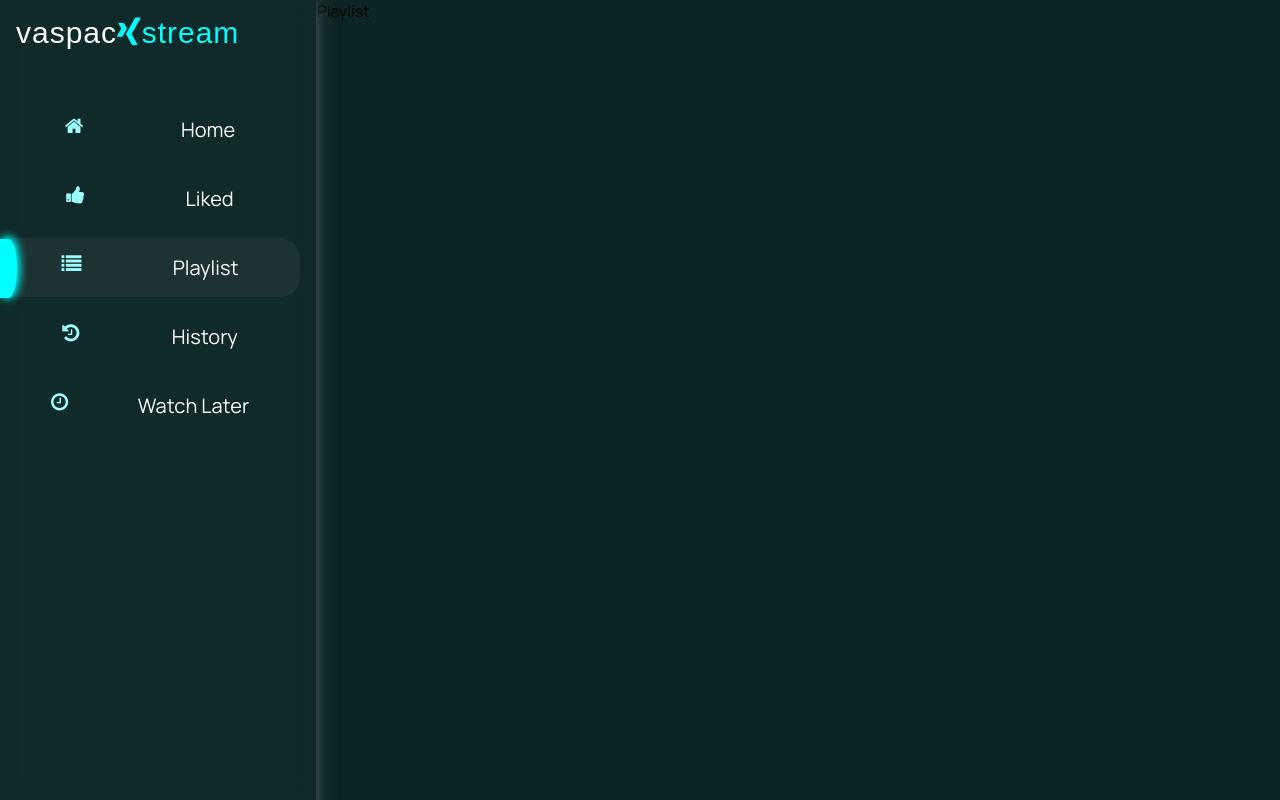
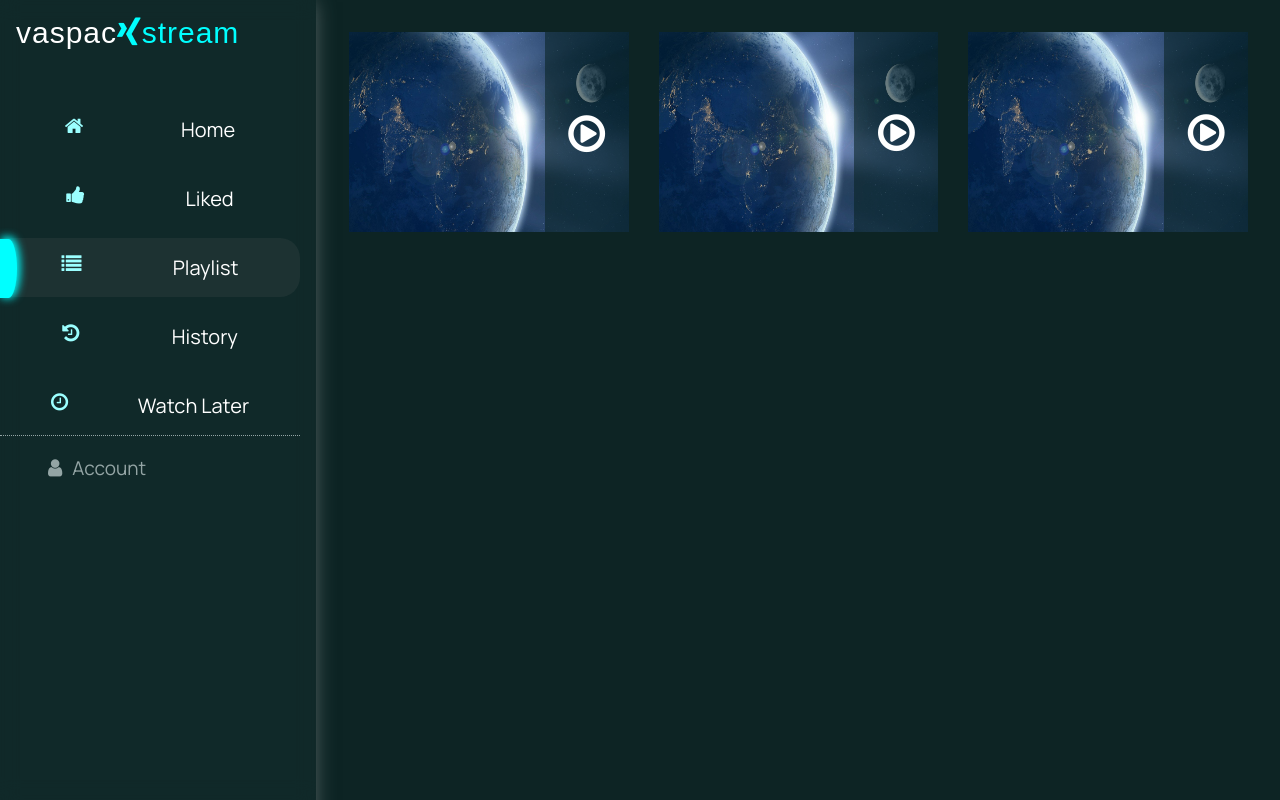
Before and after one commit to vashnavichauhan1825/vaspacx-stream, a React (Create React App) app: page /playlist in a window 1280 px wide. Built offline with nearby package versions, Linux system fonts and the light colour scheme; a web font is replaced by a local one; what miragejs would draw is missing.

Commit message:
add Ui of playlist

```diff
--- a/src/App.js
+++ b/src/App.js
@@ -7,6 +7,7 @@ import History from "pages/History/History";
 import Playlist from "pages/playlist/Playlist";
 import Signup from "components/Auth/Signup";
 import Login from "components/Auth/Login";
+import SinglePlaylistPage from "pages/playlist/playlistComponent/SinglePlaylistPage";
 
 
 function App() {
@@ -20,8 +21,8 @@ function App() {
             <Route path="/liked" element={<Like />} />
             <Route path="/watchlater" element={<WatchLater />} />
             <Route path="/history" element={<History />} />
-            <Route path="playlist" element={<Playlist />} />
-
+            <Route path="/playlist" element={<Playlist />} />
+            <Route path="/singleplaylist" element={<SinglePlaylistPage/>}></Route>
             <Route path="/signup" element={<Signup />} />
             <Route path="/login" element={<Login />} />
           </Routes>
--- a/src/components/Sidebar/Sidebar.js
+++ b/src/components/Sidebar/Sidebar.js
@@ -1,9 +1,11 @@
 import Vaspacx from "components/UI/logo/Vaspacx";
-import { NavLink, useLocation } from "react-router-dom";
+import { useAuthCtx } from "Context/AuthContext";
+import { Link, NavLink, useLocation } from "react-router-dom";
 import "./sidebar.css";
 
 const Sidebar = () => {
   const location = useLocation();
+  const {isLoggedIn,logout} = useAuthCtx();
   return (
 
       <div className="sidebar">
@@ -64,6 +66,10 @@ const Sidebar = () => {
             </li>
           </NavLink>
         </ul>
+        <ul className="sidebar-login-box">
+        {!isLoggedIn? <Link to="/login"><li><i class="fa fa-user" aria-hidden="true"></i><span>Account</span></li></Link>:
+         <li onClick={logout}><i class="fa fa-sign-out" aria-hidden="true"></i><span>Logout</span></li>}
+        </ul>
       </div>
 
   );
--- a/src/components/Sidebar/sidebar.css
+++ b/src/components/Sidebar/sidebar.css
@@ -43,9 +43,10 @@ ul a{
     flex-direction: column;
     gap:10px;
     padding:0;
+    border-bottom:1px dotted var(--sec-txt-color);
 }
 
-ul li{
+.sidebar-list-cont  li{
     position: relative;
     display: flex;
     justify-content: space-around;
@@ -55,23 +56,23 @@ ul li{
     cursor: pointer;
 }
 
-ul .active{
+.sidebar-list-cont  .active{
     background-color: #5a5f5f2e;
     border-bottom-right-radius: 20px;
     border-top-right-radius: 20px;
     text-decoration:none;
 }
 
-ul .inactive{
+.sidebar-list-cont  .inactive{
     color: var(--primary-txt-color);
     text-decoration: none;
 }
 
-ul li i{
+.sidebar-list-cont  li i{
  color:var(--cta-color);
 }
 
-ul .active-item {
+.sidebar-list-cont  .active-item {
     position: absolute;
     width: 17px;
     left: 0%;
@@ -83,7 +84,7 @@ ul .active-item {
     box-shadow: 2px -1px 9px 1px var(--hue-color);
 }
 
-.sidebar-toggle{
+.sidebar-list-cont .sidebar-toggle{
     position: absolute;
     top:5px;
     left:205px;
@@ -94,7 +95,7 @@ ul .active-item {
     cursor: pointer;
 }
 
- ul .inactive-link{
+.sidebar-list-cont  .inactive-link{
     position: absolute;
     width: 17px;
     left: 0%;
@@ -102,3 +103,25 @@ ul .active-item {
     background-color: var(--primary-txt-color);
     box-shadow: 2px -1px 9px 1px var(--primary-txt-color);
 }
+
+.sidebar-login-box{
+    list-style: none;
+    display: flex;
+    flex-direction: column;
+    padding: 0.2rem 1rem;
+}
+
+.sidebar-login-box li{
+    padding: 0rem 2rem;
+    display: flex;
+    font-size: 19px;
+    justify-content: flex-start;
+    gap: 10px;
+    align-items: center;
+    cursor: pointer;
+    color: var(--sec-txt-color);
+}
+
+.sidebar-login-box i{
+    font-size: 20px;
+}
--- a/src/pages/home/homeComponents/categories/CategoryList/CategoryList.js
+++ b/src/pages/home/homeComponents/categories/CategoryList/CategoryList.js
@@ -56,7 +56,13 @@ const CategoryList = ({ category }) => {
                 </div>
                 <i class="fa fa-ellipsis-v" aria-hidden="true"></i>
               </div>
+              <ul className="dropdown-list">
+                <li><i class="fa fa-clock-o" aria-hidden="true"></i>Save To Watch later</li>
+                <li><i class="fa fa-list-ul" aria-hidden="true"></i>Save To Playlist </li>
+                <li><i class="fa fa-trash" aria-hidden="true"></i>Remove From Watch later</li>
+              </ul>
             </div>
+
           );
         })}
     </div>
--- a/src/pages/playlist/Playlist.js
+++ b/src/pages/playlist/Playlist.js
@@ -1,8 +1,29 @@
-import React from 'react'
+import './playlist.css'
+import imgPLaylist from './../../assets/img/aurora.jpg'
+import { Link } from 'react-router-dom'
 
 const Playlist = () => {
   return (
-    <div>Playlist</div>
+    <div className='playlist-cont'>
+     <div className='single-playlist'>
+      <img src={imgPLaylist}/>
+      <div className='playlist-hover'>
+      <Link to="/singleplaylist"><i class="fa fa-play-circle-o" aria-hidden="true"></i></Link>
+      </div>
+     </div>
+     <div className='single-playlist'>
+      <img src={imgPLaylist}/>
+      <div className='playlist-hover'>
+      <i class="fa fa-play-circle-o" aria-hidden="true"></i>
+      </div>
+     </div>
+     <div className='single-playlist'>
+      <img src={imgPLaylist}/>
+      <div className='playlist-hover'>
+      <i class="fa fa-play-circle-o" aria-hidden="true"></i>
+      </div>
+     </div>
+    </div>
   )
 }
 
--- /dev/null
+++ b/src/pages/playlist/playlist.css
@@ -0,0 +1,39 @@
+.playlist-cont{
+    display: flex;
+    gap: 30px;
+    padding: 2rem;
+}
+
+.single-playlist{
+    width: 320px;
+    height: 200px;
+    position: relative;
+}
+
+a{
+    text-decoration: none;
+    color:var(--primary-txt-color);
+}
+.single-playlist img{
+    width: 100%;
+    height: 100%;
+}
+
+.playlist-hover{
+    position: absolute;
+    right: 0%;
+    height: 100%;
+    top: 0;
+    width: 30%;
+    display: flex;
+    justify-content: center;
+    align-items: center;
+    font-size: 43px;
+    color: var(--primary-txt-color);
+    background-color: #0822228f;
+
+}
+
+.playlist-hover i{
+
+}
--- /dev/null
+++ b/src/pages/playlist/playlistComponent/SinglePlaylistPage.js
@@ -0,0 +1,37 @@
+import './singleplaylist.css'
+import imgPlay from './../../../assets/img/astro.jpg'
+const SinglePlaylistPage = () => {
+  return (
+    <div className='playlist-box'>
+        <div className='video-list'>
+        <div className='img-cont'>
+            <img src={imgPlay} />
+            </div>
+            <span>
+                <p>Dikshant - Aankhon Se Batana (Official Audio)</p>
+                <small>Hello, Happy Valentine's Day ! ❤ Two years ago, Dikshant and his brother  Yash Jadhav used to sit down every evening but one day</small>
+            </span>
+        </div>
+        <div className='video-list'>
+        <div className='img-cont'>
+            <img src={imgPlay} />
+            </div>
+            <span>
+                <p>Dikshant - Aankhon Se Batana (Official Audio)</p>
+                <small>Hello, Happy Valentine's Day ! ❤ Two years ago, Dikshant and his brother  Yash Jadhav used to sit down every evening but one day</small>
+            </span>
+        </div>
+        <div className='video-list'>
+        <div className='img-cont'>
+            <img src={imgPlay} />
+            </div>
+            <span>
+                <p>Dikshant - Aankhon Se Batana (Official Audio)</p>
+                <small>Hello, Happy Valentine's Day ! ❤ Two years ago, Dikshant and his brother  Yash Jadhav used to sit down every evening but one day</small>
+            </span>
+        </div>
+    </div>
+  )
+}
+
+export default SinglePlaylistPage
--- /dev/null
+++ b/src/pages/playlist/playlistComponent/singleplaylist.css
@@ -0,0 +1,35 @@
+.playlist-box{
+    padding: 1rem;
+    display: flex;
+    flex-direction: column;
+    gap: 10px;
+}
+
+.video-list{
+    padding: 0.5rem;
+    display: grid;
+    background-color: #1c2f2f;
+    width: 100%;
+    grid-template-columns: 274px 1fr;
+    gap: 15px;
+    border-bottom: 1px solid var(--sec-txt-color);
+}
+
+.video-list .img-cont{
+    width: 275px;
+    height: 140px;
+}
+
+.video-list img{
+width: 100%;
+height:100%;
+}
+
+.video-list span{
+    padding-right: 10rem;
+    color: var(--sec-txt-color);
+}
+
+.video-list span p{
+    color: var(--primary-txt-color);
+}
```
Also changed, not shown: src/components/UI/modal/Modal.js (added, +13 -0 lines), src/components/UI/modal/modal.css (added, +16 -0 lines).
